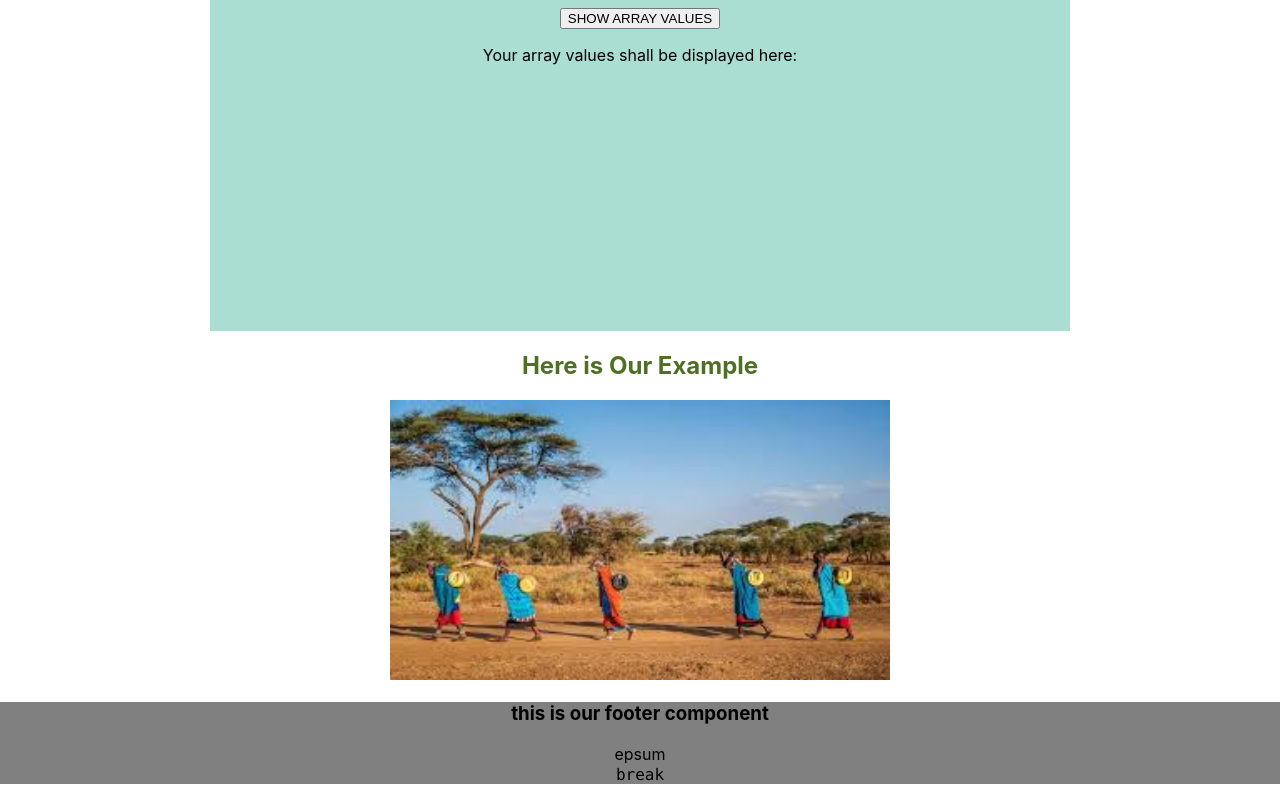
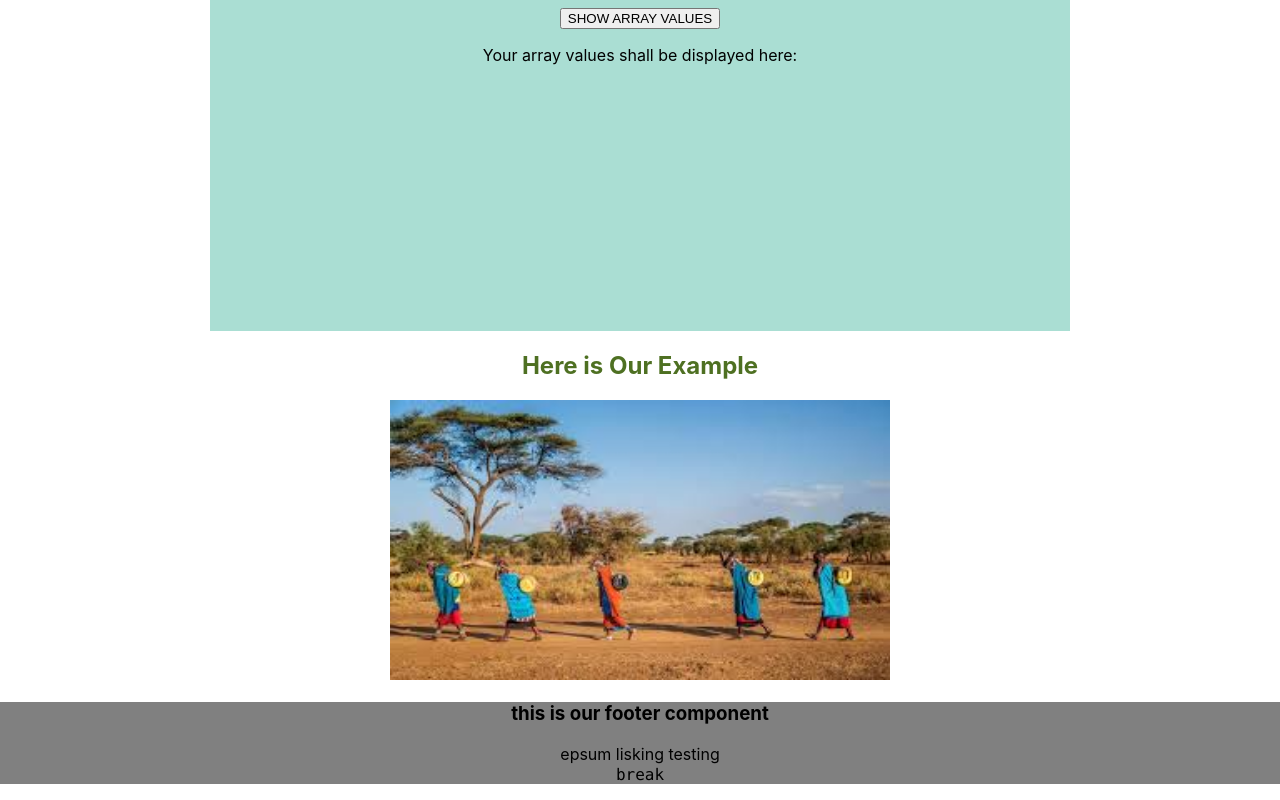
Before and after one commit to AgolaDeveloper/BasicReact, a React (Create React App) app: page / in a window 1280 px wide. Shown: the part 707-1507 px from the top of the page. Built offline with nearby package versions, Linux system fonts and the light colour scheme.

Commit message:
footer update

```diff
--- a/src/component/Example.js
+++ b/src/component/Example.js
@@ -8,7 +8,7 @@ function Foot() {
     return (
         <div id="footer-bg">
             <h3>this is our footer component</h3>
-            <p>epsum <br /> <code>break</code></p>
+            <p>epsum lisking testing <br /> <code>break</code></p>
         </div>
     )
 }
```
